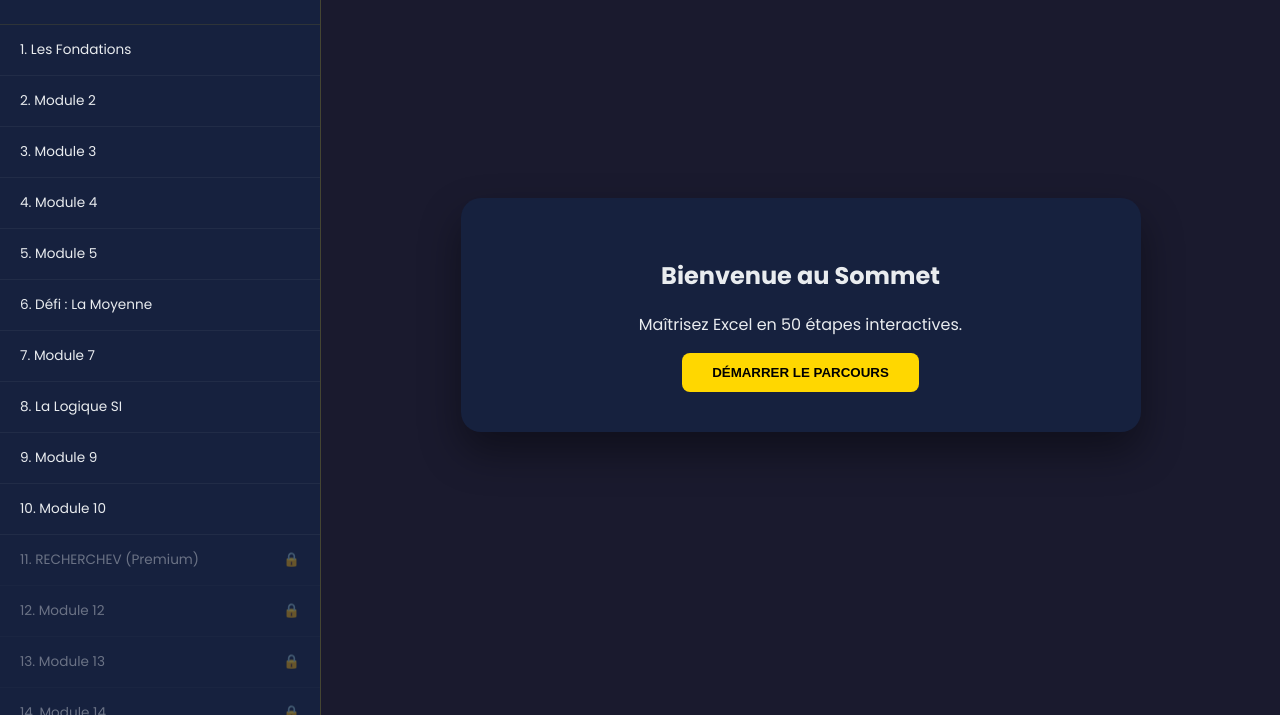
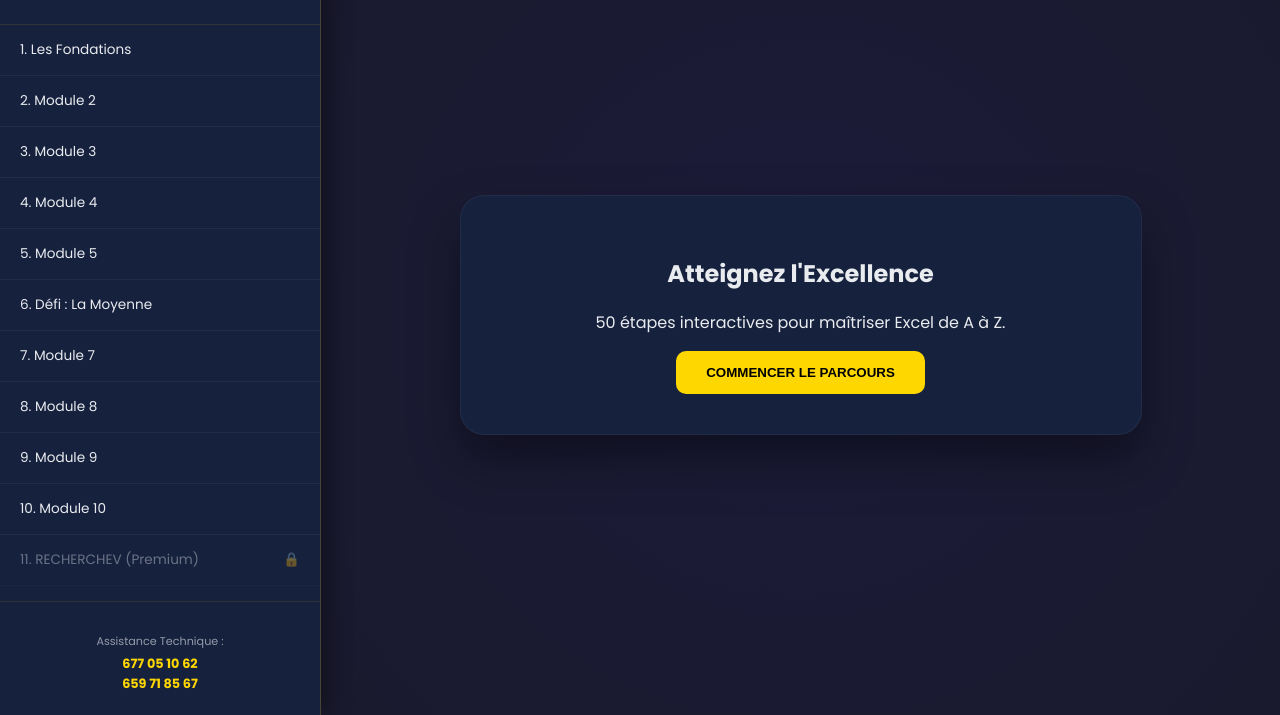
Before and after one commit to pasto77/excel-master-fun, a plain HTML site: page index.html in a window 1280 px wide. Shown: the part 85-800 px from the top of the page. Drawn offline with Linux system fonts and the light colour scheme.

Commit message:
Update index.html

```diff
--- a/index.html
+++ b/index.html
@@ -3,12 +3,14 @@
 <head>
     <meta charset="UTF-8">
     <meta name="viewport" content="width=device-width, initial-scale=1.0">
-    <title>Excel Master Fun | Solution Technique</title>
+    <title>Excel Master Fun | Solutions Techniques</title>
     <link href="https://fonts.googleapis.com/css2?family=Poppins:wght@300;400;600;700&display=swap" rel="stylesheet">
     <style>
         :root { --primary: #ffd700; --bg-dark: #1a1a2e; --card-bg: #16213e; --text: #e9ecef; --accent: #4ecca3; --danger: #ff4b5c; }
         body { font-family: 'Poppins', sans-serif; background-color: var(--bg-dark); color: var(--text); margin: 0; display: flex; height: 100vh; overflow: hidden; }
-        #sidebar { width: 320px; background: var(--card-bg); border-right: 1px solid rgba(255,215,0,0.2); display: flex; flex-direction: column; }
+
+        /* SIDEBAR */
+        #sidebar { width: 320px; background: var(--card-bg); border-right: 1px solid rgba(255,215,0,0.2); display: flex; flex-direction: column; box-shadow: 10px 0 20px rgba(0,0,0,0.3); z-index: 10; }
         .brand { padding: 25px; text-align: center; border-bottom: 1px solid rgba(255,215,0,0.1); }
         .brand h1 { font-size: 1.4rem; color: var(--primary); margin: 0; text-transform: uppercase; letter-spacing: 2px; }
         #chapters-list { list-style: none; padding: 0; margin: 0; overflow-y: auto; flex-grow: 1; }
@@ -16,15 +18,24 @@
         #chapters-list li:hover { background: rgba(255,215,0,0.1); }
         #chapters-list li.locked { opacity: 0.4; cursor: not-allowed; }
         #chapters-list li.completed { border-left: 5px solid var(--primary); background: rgba(78, 204, 163, 0.1); }
-        #main { flex-grow: 1; padding: 40px; display: flex; flex-direction: column; align-items: center; justify-content: center; position: relative; }
-        .progress-container { position: absolute; top: 30px; width: 70%; background: rgba(255,255,255,0.1); height: 10px; border-radius: 5px; }
+
+        /* MAIN CONTENT */
+        #main { flex-grow: 1; padding: 40px; display: flex; flex-direction: column; align-items: center; justify-content: center; position: relative; background: radial-gradient(circle at center, #1b1b3a 0%, #1a1a2e 100%); }
+        .progress-container { position: absolute; top: 30px; width: 70%; background: rgba(255,255,255,0.1); height: 10px; border-radius: 5px; overflow: hidden; }
         #progress-bar { height: 100%; background: var(--primary); width: 0%; transition: width 0.4s; }
-        .card { background: var(--card-bg); padding: 40px; border-radius: 20px; width: 100%; max-width: 600px; box-shadow: 0 20px 40px rgba(0,0,0,0.4); text-align: center; }
-        .coach-box { background: rgba(255,255,255,0.05); padding: 20px; border-radius: 12px; margin: 20px 0; font-style: italic; border-left: 4px solid var(--primary); line-height: 1.6; }
-        input { width: 80%; padding: 12px; background: #0f172a; border: 2px solid rgba(255,215,0,0.2); border-radius: 8px; color: white; margin-bottom: 15px; text-align: center; font-size: 1rem; }
-        button { background: var(--primary); color: #000; border: none; padding: 12px 30px; font-weight: 700; border-radius: 8px; cursor: pointer; text-transform: uppercase; }
+        .card { background: var(--card-bg); padding: 40px; border-radius: 24px; width: 100%; max-width: 600px; box-shadow: 0 25px 50px rgba(0,0,0,0.4); text-align: center; border: 1px solid rgba(255,255,255,0.05); }
+        .coach-box { background: rgba(255,255,255,0.03); padding: 25px; border-radius: 16px; margin: 25px 0; font-style: italic; border-left: 4px solid var(--primary); line-height: 1.6; font-size: 1.1rem; }
+        input { width: 80%; padding: 12px; background: #0a0a1a; border: 2px solid rgba(255,215,0,0.2); border-radius: 8px; color: white; margin-bottom: 15px; text-align: center; font-size: 1.1rem; }
+        button { background: var(--primary); color: #000; border: none; padding: 14px 30px; font-weight: 700; border-radius: 10px; cursor: pointer; text-transform: uppercase; transition: 0.3s; }
+        button:hover { transform: translateY(-2px); box-shadow: 0 5px 15px rgba(255,215,0,0.3); }
+
         .lang-switch { position: absolute; top: 25px; right: 30px; }
         .lang-switch button { background: none; color: var(--primary); border: 1px solid var(--primary); padding: 5px 10px; margin-left: 5px; font-size: 0.7rem; }
+
+        .whatsapp-btn { display: block; text-decoration: none; color: white; padding: 12px; border-radius: 8px; margin-top: 10px; font-weight: bold; font-size: 0.9rem; transition: 0.3s; }
+        .wa-1 { background: #25D366; }
+        .wa-2 { background: #075E54; }
+
         .certificate { background: white; color: #333; padding: 50px; border: 15px double var(--primary); text-align: center; }
         @media print { body * { visibility: hidden; } .certificate, .certificate * { visibility: visible; } .certificate { position: absolute; left: 0; top: 0; width: 100%; border: none; } }
     </style>
@@ -32,8 +43,13 @@
 <body>
 
     <div id="sidebar">
-        <div class="brand"><h1>Excel Master</h1><small>Interactive Solutions</small></div>
+        <div class="brand"><h1>Excel Master</h1><small>Solutions Interactives</small></div>
         <ul id="chapters-list"></ul>
+        <div style="padding:20px; border-top:1px solid rgba(255,215,0,0.1); margin-top:auto; text-align:center;">
+            <p style="font-size:0.7rem; opacity:0.6; margin-bottom:5px;">Assistance Technique :</p>
+            <p style="font-size:0.8rem; color:var(--primary); font-weight:bold; margin:2px 0;">677 05 10 62</p>
+            <p style="font-size:0.8rem; color:var(--primary); font-weight:bold; margin:2px 0;">659 71 85 67</p>
+        </div>
     </div>
 
     <div id="main">
@@ -45,7 +61,7 @@
         <div id="lesson-content" class="card">
             <h2 id="welcome-title">Chargement...</h2>
             <p id="welcome-desc"></p>
-            <button onclick="loadChapter(1)" id="start-btn">Commencer</button>
+            <button onclick="loadChapter(1)" id="start-btn">Démarrer</button>
         </div>
     </div>
 
@@ -53,7 +69,7 @@
         const list = document.getElementById('chapters-list');
         const display = document.getElementById('lesson-content');
 
-        // --- SÉCURITÉ : PLAN B (Clé Maître) ---
+        // --- SÉCURITÉ : CLÉ MAÎTRE (PLAN B) ---
         const MASTER_KEY_PLAN_B = "EXCEL-PRO-99";
 
         let currentLang = localStorage.getItem('excelLang') || 'fr';
@@ -63,37 +79,36 @@
 
         const translations = {
             fr: {
-                welcome: "Bienvenue au Sommet",
-                desc: "Maîtrisez Excel en 50 étapes interactives.",
-                start: "Démarrer le parcours",
-                unlockTitle: "🔓 Activation Premium",
-                unlockDesc: "Entrez votre nom et votre clé pour débloquer les 50 modules.",
-                btnActivate: "Activer maintenant",
+                welcome: "Atteignez l'Excellence",
+                desc: "50 étapes interactives pour maîtriser Excel de A à Z.",
+                start: "Commencer le parcours",
+                unlockTitle: "🔓 Version Premium",
+                unlockDesc: "Entrez votre nom et votre clé pour débloquer les modules 11 à 50.",
+                btnActivate: "Activer l'accès",
                 hint: "Indice : ",
-                certTitle: "CERTIFICAT DE RÉUSSITE",
-                certMsg: "Ce document atteste de la maîtrise des 50 fonctions avancées d'Excel.",
+                certTitle: "CERTIFICAT DE MAÎTRISE",
+                certMsg: "Décerné pour la validation complète des 50 paliers techniques.",
                 chapters: {
                     1: { t: "Les Fondations", c: "Une cellule est l'adresse de vos données (ex: A1).", r: "C'est parti !" },
-                    6: { t: "Défi : La Moyenne", c: "Formule pour la moyenne de A1 à A10 ?", quiz: true, ans: "=MOYENNE(A1:A10)", r: "Bravo !" },
-                    8: { t: "La Logique SI", c: "Si A1 > 10, affiche 'OK', sinon 'NO' ?", quiz: true, ans: '=SI(A1>10;"OK";"NO")', r: "Logique validée !" },
-                    11: { t: "RECHERCHEV (Premium)", c: "Cherche A1 dans D1:E10, colonne 2, correspondance exacte ?", quiz: true, ans: "=RECHERCHEV(A1;D1:E10;2;0)", r: "Maître des données !" },
-                    50: { t: "Dernière Étape", c: "Raccourci clavier pour Sauvegarder ?", quiz: true, ans: "CTRL+S", r: "MAÎTRE EXCEL !" }
+                    6: { t: "Défi : La Moyenne", c: "Formule pour la moyenne de A1 à A10 ?", quiz: true, ans: "=MOYENNE(A1:A10)", r: "Parfait !" },
+                    11: { t: "RECHERCHEV (Premium)", c: "Cherche A1 dans D1:E10, colonne 2, correspondance exacte ?", quiz: true, ans: "=RECHERCHEV(A1;D1:E10;2;0)", r: "Expert !" },
+                    50: { t: "Étape Finale", c: "Raccourci clavier universel pour Sauvegarder ?", quiz: true, ans: "CTRL+S", r: "FÉLICITATIONS MAÎTRE !" }
                 }
             },
             en: {
-                welcome: "Welcome to the Top",
-                desc: "Master Excel in 50 interactive steps.",
+                welcome: "Reach Excellence",
+                desc: "50 interactive steps to master Excel from A to Z.",
                 start: "Start Journey",
-                unlockTitle: "🔓 Premium Activation",
-                unlockDesc: "Enter your name and key to unlock all 50 modules.",
-                btnActivate: "Activate Now",
+                unlockTitle: "🔓 Premium Version",
+                unlockDesc: "Enter your name and key to unlock modules 11 to 50.",
+                btnActivate: "Activate Access",
                 hint: "Hint: ",
                 certTitle: "CERTIFICATE OF MASTERY",
-                certMsg: "This certifies completion of 50 advanced Excel functions.",
+                certMsg: "Awarded for the complete validation of 50 technical levels.",
                 chapters: {
                     1: { t: "Foundations", c: "A cell is your data's address (e.g., A1).", r: "Let's go!" },
-                    6: { t: "Challenge: Average", c: "Formula for average of A1 to A10 ?", quiz: true, ans: "=AVERAGE(A1:A10)", r: "Well done!" },
-                    50: { t: "Final Step", c: "Keyboard shortcut to Save ?", quiz: true, ans: "CTRL+S", r: "EXCEL MASTER!" }
+                    6: { t: "Challenge: Average", c: "Formula for average of A1 to A10 ?", quiz: true, ans: "=AVERAGE(A1:A10)", r: "Perfect!" },
+                    50: { t: "Final Step", c: "Universal keyboard shortcut to Save ?", quiz: true, ans: "CTRL+S", r: "CONGRATULATIONS MASTER!" }
                 }
             }
         };
@@ -124,8 +139,14 @@
                     <h2>${lang.unlockTitle}</h2>
                     <p>${lang.unlockDesc}</p>
                     <input type="text" id="name-input" placeholder="VOTRE NOM">
-                    <input type="text" id="key-input" placeholder="CLÉ (EXL-...)">
+                    <input type="text" id="key-input" placeholder="CLÉ D'ACTIVATION">
                     <br><button onclick="unlockPremium()">${lang.btnActivate}</button>
+
+                    <div style="margin-top:25px; border-top:1px solid rgba(255,255,255,0.1); padding-top:20px;">
+                        <p style="font-size:0.8rem; margin-bottom:15px;">Obtenir une clé via WhatsApp :</p>
+                        <a href="https://wa.me/237677051062?text=Bonjour,%20je%20souhaite%20une%20cl%C3%A9%20Excel%20Master" class="whatsapp-btn wa-1" target="_blank">WhatsApp Ligne 1</a>
+                        <a href="https://wa.me/237659718567?text=Bonjour,%20je%20souhaite%20une%20cl%C3%A9%20Excel%20Master" class="whatsapp-btn wa-2" target="_blank">WhatsApp Ligne 2</a>
+                    </div>
                 </div>
             `;
         }
@@ -135,19 +156,19 @@
             if (i > 10 && !isPremium) { showUnlockScreen(); return; }
             if (i > 50) { showDiploma(); return; }
 
-            const ch = lang.chapters[i] || { t: `Module ${i}`, c: "Analyse technique de la fonction...", quiz: false, r: "Étape validée" };
+            const ch = lang.chapters[i] || { t: `Module ${i}`, c: "Analyse d'une fonction technique avancée...", quiz: true, ans: "OK", r: "Étape validée" };
 
             display.innerHTML = `<h2>${ch.t}</h2><div class="coach-box">${ch.c}</div>`;
 
             if (ch.quiz) {
-                display.innerHTML += `<input type="text" id="q-in" autofocus><br><button id="q-bt">Vérifier</button><p id="fb"></p>`;
+                display.innerHTML += `<input type="text" id="q-in" autofocus placeholder="Réponse ici..."><br><button id="q-bt">Vérifier</button><p id="fb"></p>`;
                 document.getElementById('q-bt').onclick = () => {
                     const val = document.getElementById('q-in').value.trim().toUpperCase().replace(/,/g, ';');
                     const ans = ch.ans.toUpperCase().replace(/,/g, ';');
-                    if (val === ans) {
+                    if (val === ans || ch.ans === "OK") {
                         completedChapters.add(i); updateUI();
                         document.getElementById('fb').innerHTML = `<span style="color:var(--accent)">${ch.r}</span>`;
-                        setTimeout(() => loadChapter(i+1), 1500);
+                        setTimeout(() => loadChapter(i+1), 1200);
                     } else {
                         document.getElementById('fb').innerHTML = `<span style="color:var(--danger)">${lang.hint} ${ch.ans}</span>`;
                     }
@@ -167,7 +188,7 @@
                     <h2>${lang.certTitle}</h2>
                     <p>${lang.certMsg}</p>
                     <h3 style="border-bottom: 2px solid #333; display: inline-block; padding: 10px 40px;">${userName}</h3>
-                    <br><br><button onclick="window.print()">Imprimer</button>
+                    <br><br><button onclick="window.print()">Imprimer mon Certificat</button>
                 </div>
             `;
         }
@@ -194,7 +215,6 @@
             }
         }
 
-        // Initialisation
         const langInit = translations[currentLang];
         document.getElementById('welcome-title').innerText = langInit.welcome;
         document.getElementById('welcome-desc').innerText = langInit.desc;
```
